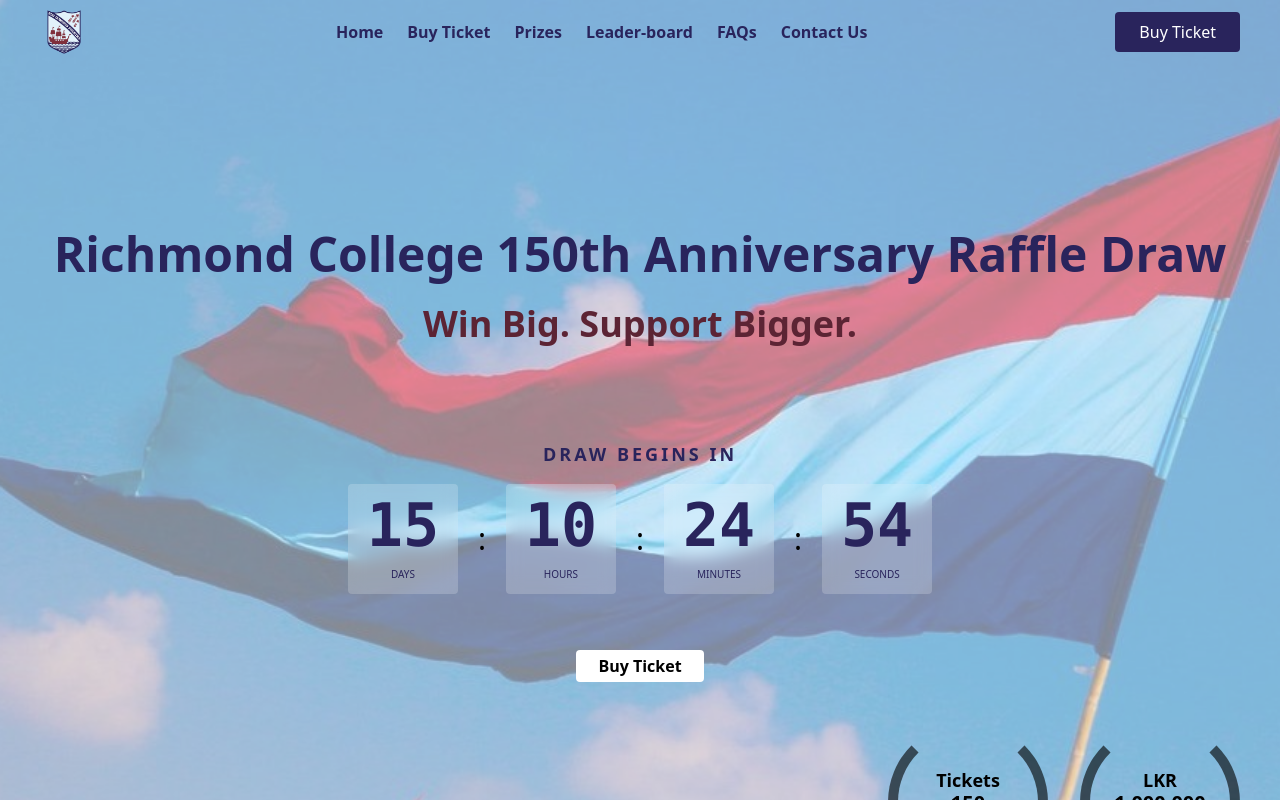
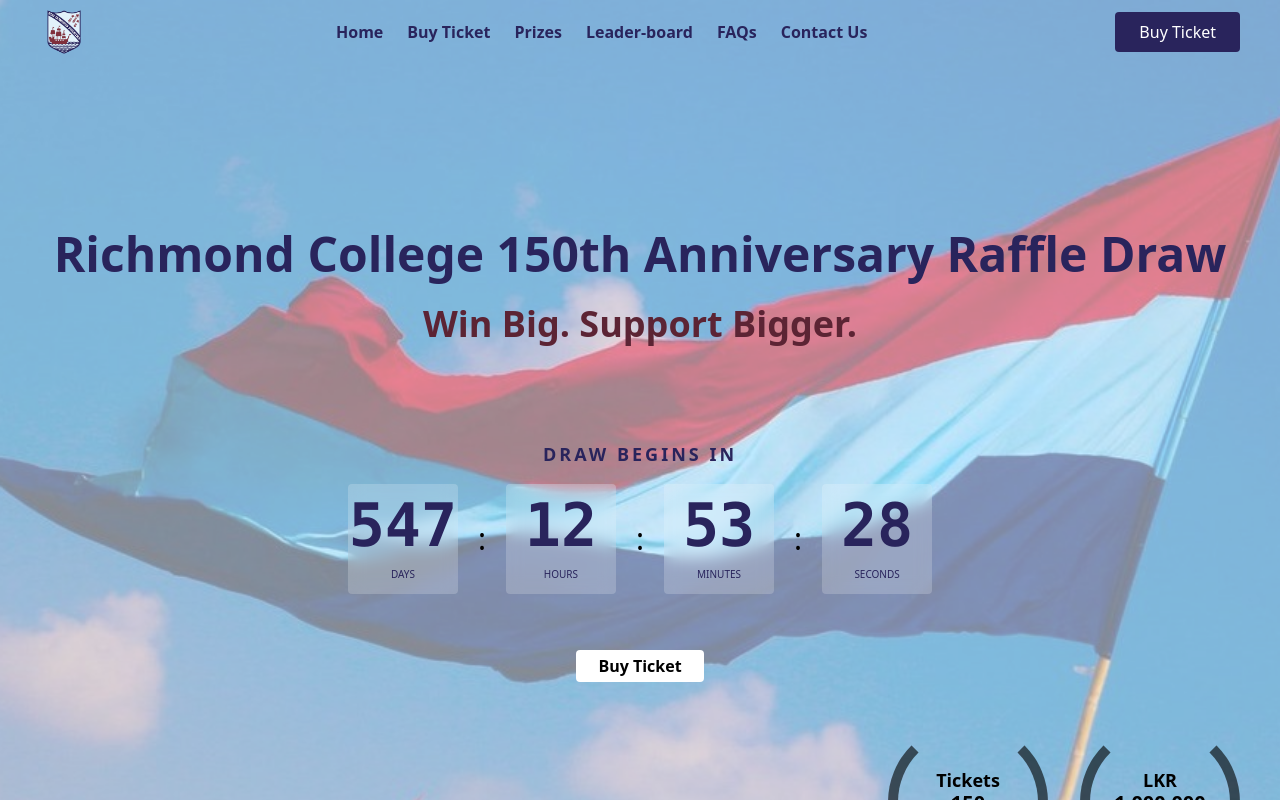
Before and after one commit to BKPASQUAL/richmond-college-raffle-app, a Next.js app: page / in a window 1280 px wide. Shown: the top 800 px of the page. Built offline with nearby package versions, Linux system fonts and the light colour scheme.

Commit message:
Fixed the d draw date

```diff
--- a/app/components/home/LandingPage.jsx
+++ b/app/components/home/LandingPage.jsx
@@ -2,36 +2,38 @@
 
 import { useState, useEffect } from "react";
 export default function LandingPage() {
-  const [timeLeft, setTimeLeft] = useState({
-    days: 15,
-    hours: 10,
-    minutes: 24,
-    seconds: 59,
+ const [timeLeft, setTimeLeft] = useState({
+    days: 0,
+    hours: 0,
+    minutes: 0,
+    seconds: 0,
   });
 
   useEffect(() => {
-    const timer = setInterval(() => {
-      setTimeLeft((prev) => {
-        let { days, hours, minutes, seconds } = prev;
+    const calculateTimeLeft = () => {
+      // Target date: December 31, 2026 at 11:59 PM
+      const targetDate = new Date('2026-12-31T23:59:00');
+      const now = new Date();
+      const difference = targetDate.getTime() - now.getTime();
 
-        if (seconds > 0) {
-          seconds--;
-        } else if (minutes > 0) {
-          seconds = 59;
-          minutes--;
-        } else if (hours > 0) {
-          seconds = 59;
-          minutes = 59;
-          hours--;
-        } else if (days > 0) {
-          seconds = 59;
-          minutes = 59;
-          hours = 23;
-          days--;
-        }
+      if (difference > 0) {
+        const days = Math.floor(difference / (1000 * 60 * 60 * 24));
+        const hours = Math.floor((difference % (1000 * 60 * 60 * 24)) / (1000 * 60 * 60));
+        const minutes = Math.floor((difference % (1000 * 60 * 60)) / (1000 * 60));
+        const seconds = Math.floor((difference % (1000 * 60)) / 1000);
 
         return { days, hours, minutes, seconds };
-      });
+      } else {
+        return { days: 0, hours: 0, minutes: 0, seconds: 0 };
+      }
+    };
+
+    // Set initial time
+    setTimeLeft(calculateTimeLeft());
+
+    // Update every second
+    const timer = setInterval(() => {
+      setTimeLeft(calculateTimeLeft());
     }, 1000);
 
     return () => clearInterval(timer);
```
